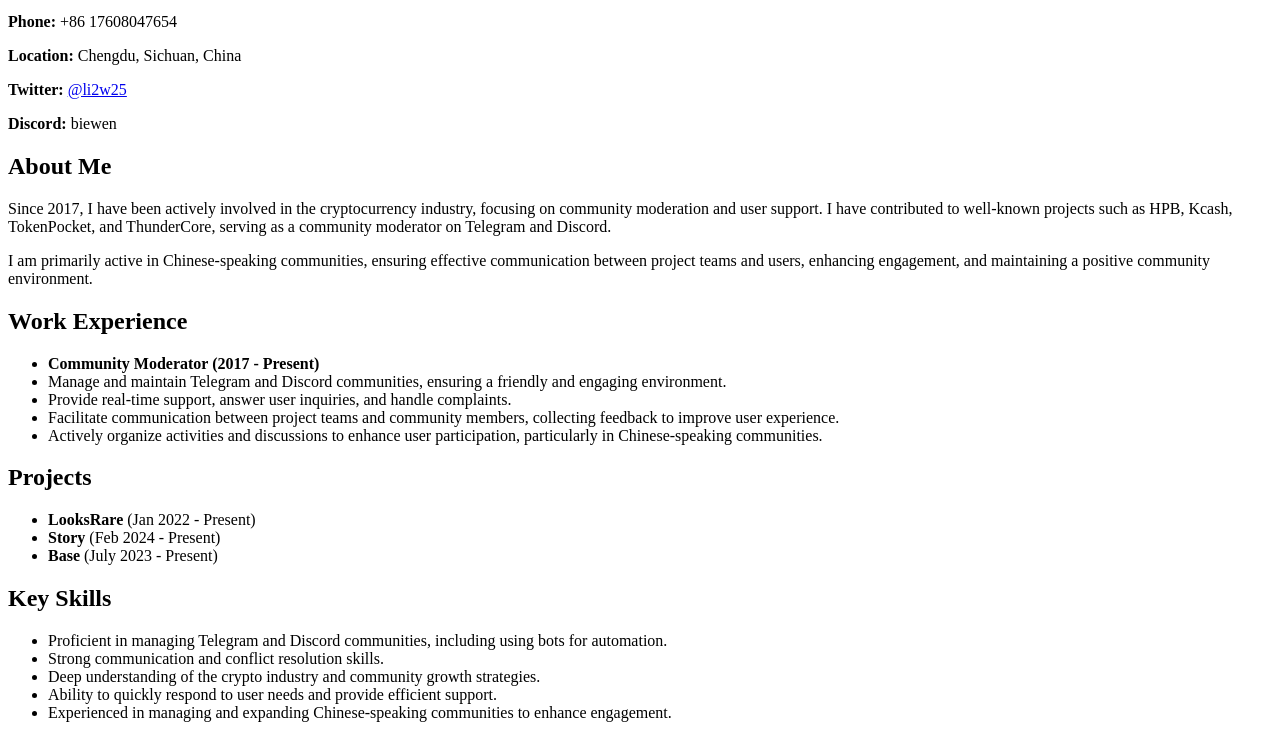
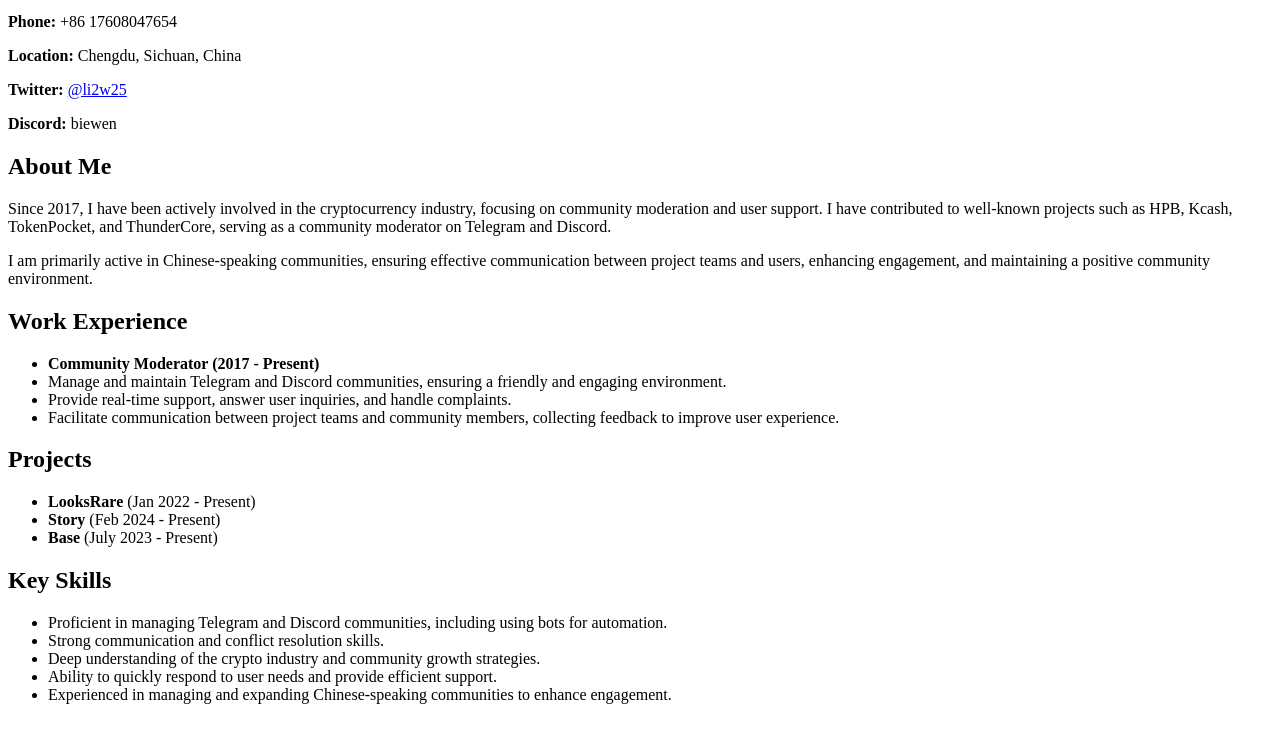
Before and after one commit to xbwl20/web3M, a plain HTML site: page index.html in a window 1280 px wide. Shown: the part 101-839 px from the top of the page. Drawn offline with Linux system fonts and the light colour scheme.

Commit message:
index.html

```diff
--- a/index.html
+++ b/index.html
@@ -24,7 +24,6 @@
         <li>Manage and maintain Telegram and Discord communities, ensuring a friendly and engaging environment.</li>
         <li>Provide real-time support, answer user inquiries, and handle complaints.</li>
         <li>Facilitate communication between project teams and community members, collecting feedback to improve user experience.</li>
-        <li>Actively organize activities and discussions to enhance user participation, particularly in Chinese-speaking communities.</li>
     </ul>
 
     <h2>Projects</h2>
```
